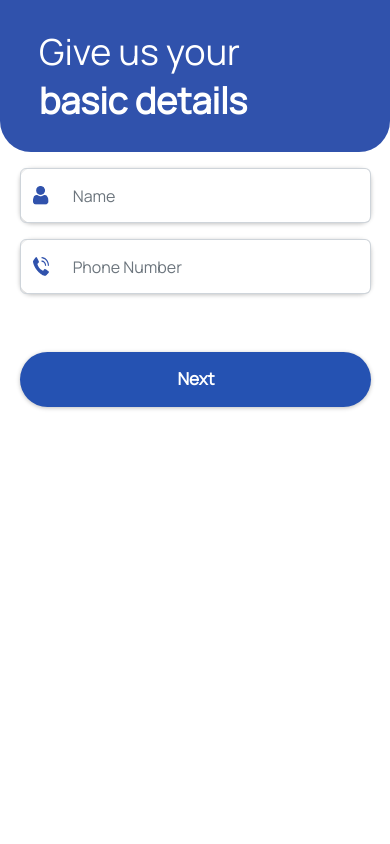
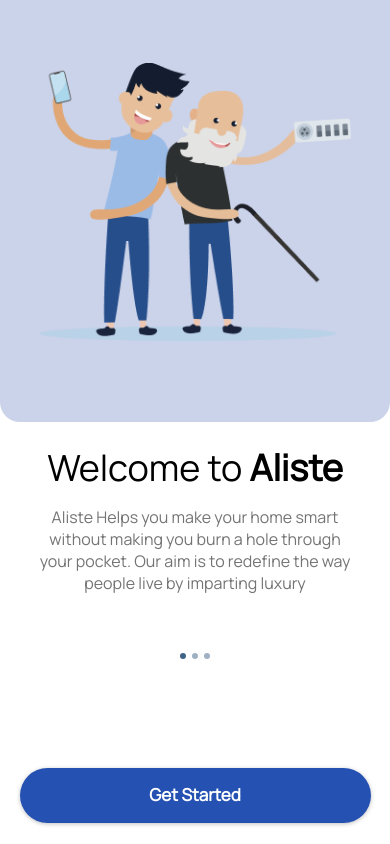
Before and after one commit to Akhil161/room_data, a React (Create React App) app: page / in a window 390 px wide. Built offline with nearby package versions, Linux system fonts and the light colour scheme.

Commit message:
router done

```diff
--- a/src/App.js
+++ b/src/App.js
@@ -14,13 +14,15 @@
      <div className='font-face-gm'>
         <BrowserRouter>
       <Routes>
-        <Route path="/" element={<Login />}/>
-        <Route index element={<Login />} />
-        <Route path="plan" element={<Planselect />} />
-        <Route path="get" element={<Getstarted />} />
+      <Route path="login"  element={<Login />} />
+      <Route path="/" element={<Getstarted />}/>
+        <Route index element={<Getstarted />} />
 
-        <Route path="room" element={<RoomHome />} />
-        <Route path="room/summary" element={<Summary />} />
+        <Route path="login/plan" element={<Planselect />} />
+
+
+        <Route path="login/plan/room" element={<RoomHome />} />
+        <Route path="login/plan/room/summary" element={<Summary />} />
 
 
 
--- a/src/component/Getstarted.css
+++ b/src/component/Getstarted.css
@@ -1,4 +1,5 @@
 @media screen and (max-width: 435px) {
+
    .getstarted-main-img-container{
     position: relative;
     width: 100%;
@@ -16,4 +17,78 @@
    .getstarted-main-img-img img{
     width: 100%;
    }
+   .main-slider-cont{
+       position: relative;
+       top: 2.5vh;
+   }
+   .slider-text{
+      width: 306px;
+height: 50px;
+text-align: center;
+
+font-family: 'Manrope';
+font-style: normal;
+font-weight: 400;
+font-size: 36px;
+line-height: 49px;
+/* identical to box height */
+
+
+color: #000000;
+   }
+   .inner-text-slider{
+      font-weight: 700;
+   }
+   .getting-started-inner-text{
+      position: relative;
+      width: 80%;
+      left:10%;
+      height: 22vh;
+top: 1.5vh;
+
+font-family: 'Manrope';
+font-style: normal;
+font-weight: 400;
+font-size: 16px;
+line-height: 22px;
+text-align: center;
+
+color: #747474;
+   }
+   .getting-slider-btn-container{
+      position: absolute;
+      top: 88%;
+   }
+   .getting-started-btn-container{
+      position: fixed;
+      bottom: 2.5vh;
+      width: 100%;
+      height: 55px;
+
+  }
+  .getting-stared-btn{
+     position: absolute;
+     width: 90%;
+     left: 5%;
+
+     height: 55px;
+
+     background: #2552B2;
+
+
+  box-shadow: 0px 1px 4px rgba(0, 0, 0, 0.25);
+  border-radius: 40px;
+  }
+  .getting-stared-btn-text{
+      position: absolute;
+      font-family: 'Manrope';
+      left:37%;
+      top:25%;
+  font-style: normal;
+  font-weight: 600;
+  font-size: 17px;
+  color: #FFFFFF;
+
+
+  }
 }
--- a/src/component/Getstarted.js
+++ b/src/component/Getstarted.js
@@ -1,5 +1,7 @@
+import { Link } from 'react-router-dom'
 import React from 'react'
 import './Getstarted.css'
+
 
 export default function Getstarted() {
   return (
@@ -11,40 +13,46 @@
     </div>
 
 
+    <div id="carouselExampleIndicators" class="carousel slide " data-bs-ride="true">
+  <div class="carousel-indicators getting-slider-btn-container">
+    <button type="button" data-bs-target="#carouselExampleIndicators" data-bs-slide-to="0" class="active" aria-current="true" aria-label="Slide 1" style={{backgroundColor: "#406388",borderRadius:"50%",height:"5.65px",width:"5.73px"}}></button>
+    <button type="button" data-bs-target="#carouselExampleIndicators" data-bs-slide-to="1" aria-label="Slide 2" style={{backgroundColor: "#406388",borderRadius:"50%",height:"5.65px",width:"5.73px"}}></button>
+    <button type="button" data-bs-target="#carouselExampleIndicators" data-bs-slide-to="2" aria-label="Slide 3" style={{backgroundColor: "#406388",borderRadius:"50%",height:"5.65px",width:"5.73px"}}></button>
+  </div>
+  <div class="carousel-inner">
+    <div class="carousel-item active main-slider-cont">
+    <div class="d-block w-100 slider-text" >Welcome to <span className='inner-text-slider'>Aliste</span></div>
+    <div class="d-block w-100">
 
-<div class="container">
-  <h2>Carousel Example</h2>
-  <div id="myCarousel" class="carousel slide" data-ride="carousel" style="background-color:red">
-
-    <ol class="carousel-indicators">
-      <li data-target="#myCarousel" data-slide-to="0" class="active"></li>
-      <li data-target="#myCarousel" data-slide-to="1"></li>
-      <li data-target="#myCarousel" data-slide-to="2"></li>
-    </ol>
-
-
-    <div class="carousel-inner">
-      <div class="item active" >
-        <div>Hello</div>
-        <div>wlecome this page2</div>
-      </div>
-
-      <div class="item">
-       <div>Hello</div>
-        <div>wlecome this page 1</div>
-      </div>
-
-      <div class="item">
-        <div>Hello</div>
-        <div>wlecome this page</div>
+        <p className='getting-started-inner-text'>Aliste Helps you make your home smart without making you burn a hole through your pocket.  Our aim is to redefine the way people live by imparting luxury
+</p>
       </div>
     </div>
+    <div class="carousel-item main-slider-cont">
+     <div class="d-block w-100 slider-text" >Welcome to <span className='inner-text-slider'>Aliste</span></div>
+    <div class="d-block w-100">
 
-
+        <p className='getting-started-inner-text'>Aliste Helps you make your home smart without making you burn a hole through your pocket.  Our aim is to redefine the way people live by imparting luxury
+</p>
+      </div>
+    </div>
+    <div class="carousel-item main-slider-cont">
+    <div class="d-block w-100 slider-text" >Welcome to <span className='inner-text-slider'>Aliste</span></div>
+    <div class="d-block w-100">
+    <p className='getting-started-inner-text'>Aliste Helps you make your home smart without making you burn a hole through your pocket.  Our aim is to redefine the way people live by imparting luxury
+</p>
+      </div>
+    </div>
+  </div>
 
 </div>
-</div>
+<Link className="link" to="login">
+<div className="getting-started-btn-container">
 
+        <div className="getting-stared-btn"><span className="getting-stared-btn-text">Get Started</span></div>
+
+      </div>
+      </Link>
     </div>
   )
 }
--- a/src/component/Planselect.js
+++ b/src/component/Planselect.js
@@ -1,4 +1,5 @@
 import React from "react";
+import { Link } from 'react-router-dom'
 import "./Planselect.css";
 import {data} from "./Object"
 
@@ -85,6 +86,7 @@
         <div className="pack-container-description" style={{color:"#FFFFFF",}}>
         Automate 5 lights, 1 fan, 1 tv and 1 air conditioner
         </div>
+        <Link to="room">
         <div className="pcak-container-btn" style={{background: "#FFFFFFB2",}}>
           <span style={{
             position: "absolute",
@@ -103,6 +105,7 @@
             color: "#3052AC",
           }}>Let's go</span>
         </div>
+        </Link>
       </div>
     </div>
 
```
